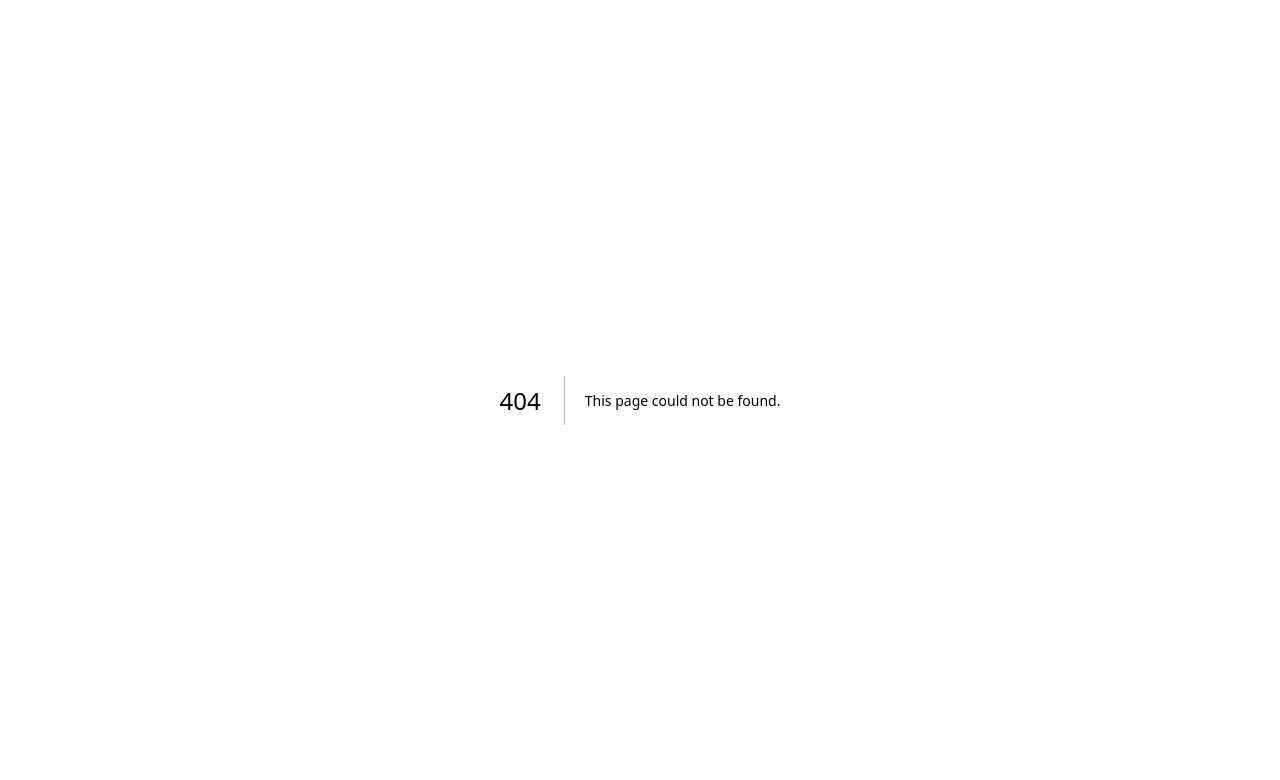
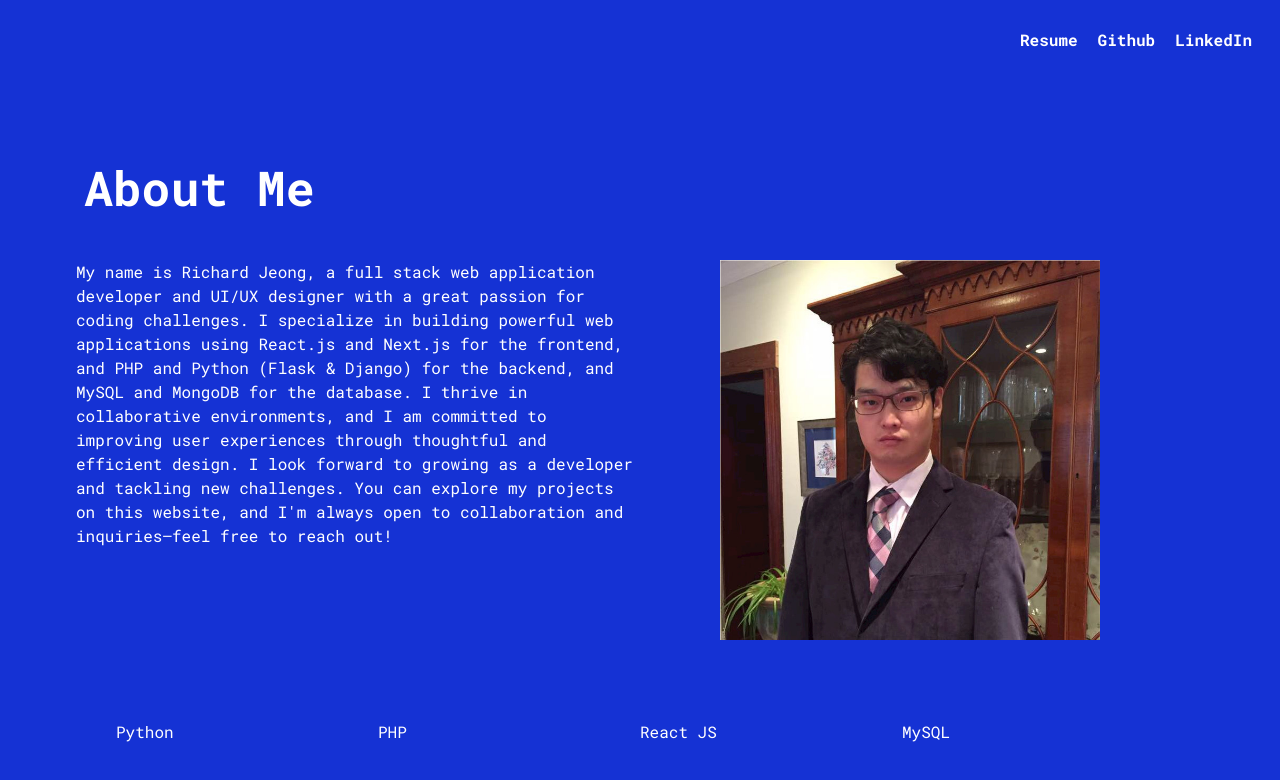
Before and after one commit to ej84/rjweb, a Next.js app: page /about in a window 1280 px wide. Before the commit this address had no page. Shown: the top 780 px of the page. Built offline with nearby package versions, Linux system fonts and the light colour scheme.

Commit message:
Updated About Page

```diff
--- a/package.json
+++ b/package.json
@@ -20,6 +20,7 @@
     "react": "^18",
     "react-dom": "^18",
     "react-responsive": "^10.0.0",
+    "sonner": "^1.5.0",
     "use-media": "^1.5.0"
   },
   "devDependencies": {
--- /dev/null
+++ b/src/app/about/page.jsx
@@ -0,0 +1,50 @@
+import React from "react";
+import Nav from "../components/Nav";
+import Link from "next/link";
+
+const page = () => {
+  return (
+    <>
+      <Nav />
+      <main className="flex flex-col justify-center lg:p-14">
+        <div className="p-4 m-3 text-center md:text-start">
+          <h1 className="text-3xl lg:text-5xl font-extrabold fade-in">
+            About Me
+          </h1>
+        </div>
+        <div className="p-5 text-center md:text-start">
+          <div className="float-left w-1/2">
+            <h2 className="text-base text-white fade-in_2">
+              My name is Richard Jeong, a full stack web application developer
+              and UI/UX designer with a great passion for coding challenges. I
+              specialize in building powerful web applications using React.js
+              and Next.js for the frontend, and PHP and Python (Flask & Django)
+              for the backend, and MySQL and MongoDB for the database. I thrive
+              in collaborative environments, and I am committed to improving
+              user experiences through thoughtful and efficient design. I look
+              forward to growing as a developer and tackling new challenges. You
+              can explore my projects on this website, and I'm always open to
+              collaboration and inquiries—feel free to reach out!
+            </h2>
+          </div>
+          <div className="float-right w-1/2 pl-20">
+            <img
+              src="portfolio_picture.jpg"
+              alt="profile"
+              width="380"
+              height="380"
+            />
+          </div>
+        </div>
+        <div className="p-10 m-5 grid grid-cols-4 justify-center">
+          <h1>Python</h1>
+          <h1>PHP</h1>
+          <h1>React JS</h1>
+          <h1>MySQL</h1>
+        </div>
+      </main>
+    </>
+  );
+};
+
+export default page;
--- /dev/null
+++ b/src/app/components/Nav.jsx
@@ -0,0 +1,20 @@
+import React from "react";
+import Link from "next/link";
+
+const Nav = () => {
+  return (
+    <nav className="flex justify-end p-2 font-bold">
+      <Link href="https://www.github.com/ej84" className="pr-5 my-5">
+        Resume
+      </Link>
+      <Link href="https://www.github.com/ej84" className="pr-5 my-5">
+        Github
+      </Link>
+      <Link href="https://www.linkedin.com/in/rjeong397/" className="pr-5 my-5">
+        LinkedIn
+      </Link>
+    </nav>
+  );
+};
+
+export default Nav;
--- a/src/app/globals.css
+++ b/src/app/globals.css
@@ -17,8 +17,8 @@
 }
 
 body {
-  /*background-color: rgb(7, 89, 133);*/
-  background-image: url("image/main.png");
+  background-color: rgb(21, 50, 212);
+  /*background-image: url("image/main.png");*/
   background-size: cover;
   background-repeat: no-repeat;
   background-position: center;
--- a/src/app/page.jsx
+++ b/src/app/page.jsx
@@ -12,24 +12,12 @@ import { faHome } from "@fortawesome/free-solid-svg-icons";
 import Image from "next/image";
 import Link from "next/link";
 import main from "./image/main.png";
+import Nav from "./components/Nav";
 
 export default function Home() {
   return (
     <>
-      <nav className="flex justify-end p-2">
-        <Link href="https://www.github.com/ej84" className="pr-5 my-5">
-          Resume
-        </Link>
-        <Link href="https://www.github.com/ej84" className="pr-5 my-5">
-          Github
-        </Link>
-        <Link
-          href="https://www.linkedin.com/in/rjeong397/"
-          className="pr-5 my-5"
-        >
-          LinkedIn
-        </Link>
-      </nav>
+      <Nav />
       <main className="flex flex-col justify-center lg:p-14">
         <div className="p-4 m-3 text-center md:text-start">
           <h1 className="text-3xl lg:text-5xl font-extrabold fade-in">
@@ -49,7 +37,7 @@ export default function Home() {
         </div>
         <div className="px-10 lg:px-48 lg:my-5 flex justify-between text-center">
           <button className="p-3 m-2 outline outline-emerald-500 rounded-lg relative bg-lime-500 to-right">
-            <a href="/" className="text-2xl">
+            <a href="/about" className="text-2xl">
               About Me
             </a>
           </button>
```
Also changed, not shown: public/portfolio_picture.jpg (added), 1 other file (tests, documents, lock files or other folders).
